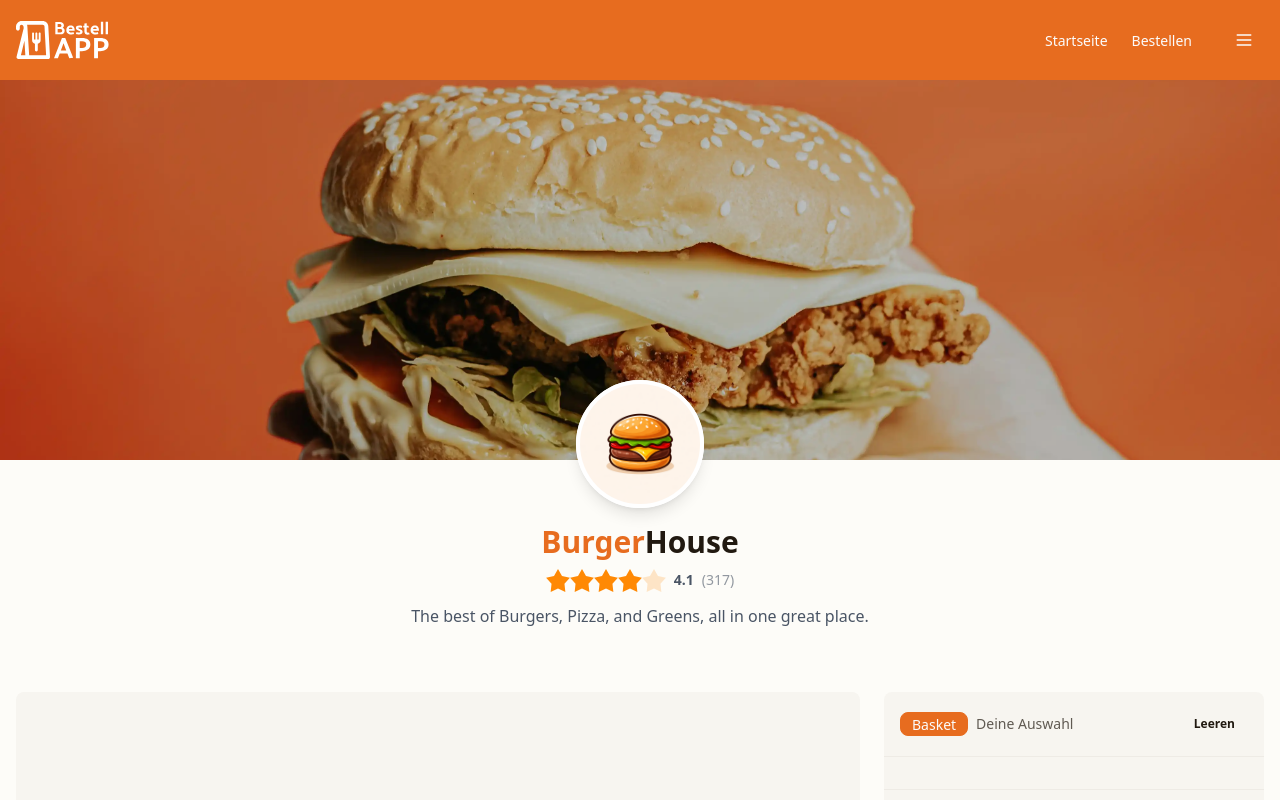
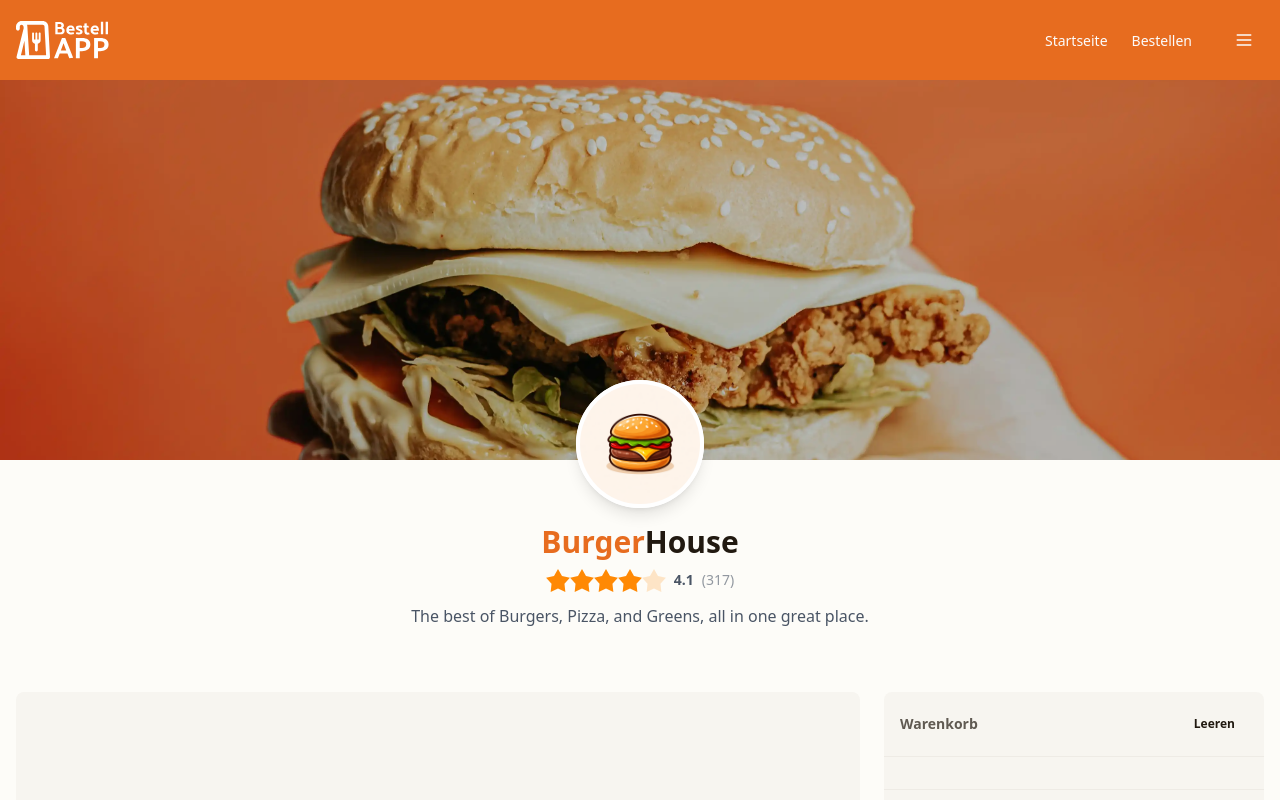
Before and after one commit to larsbeckdev/demo-bestell-app, a Vue app: page /bestellen in a window 1280 px wide. Shown: the top 800 px of the page. Built offline with nearby package versions, Linux system fonts and the light colour scheme.

Commit message:
Update basket header text and styling

```diff
--- a/src/layouts/components/Basket.vue
+++ b/src/layouts/components/Basket.vue
@@ -5,8 +5,8 @@
     <!-- basket header -->
     <div class="flex items-center justify-between border-b border-base-300/70 p-4">
       <div class="flex items-center gap-2">
-        <div class="badge badge-primary">Basket</div>
-        <span class="text-sm opacity-70">Deine Auswahl</span>
+        <!-- <div class="badge badge-primary">Basket</div> -->
+        <span class="text-sm opacity-70 font-bold">Warenkorb</span>
       </div>
       <button class="btn btn-ghost btn-sm">Leeren</button>
     </div>
```
